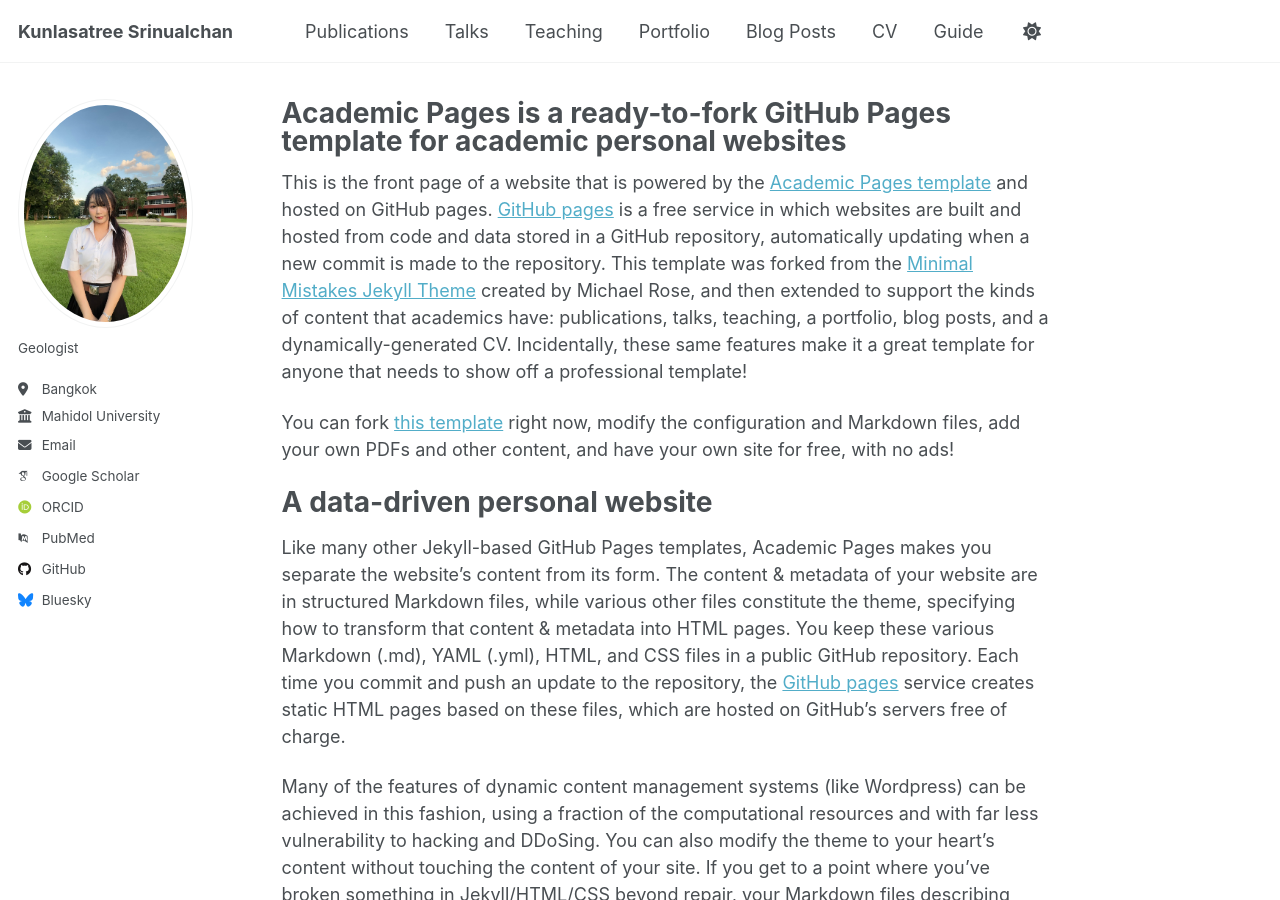
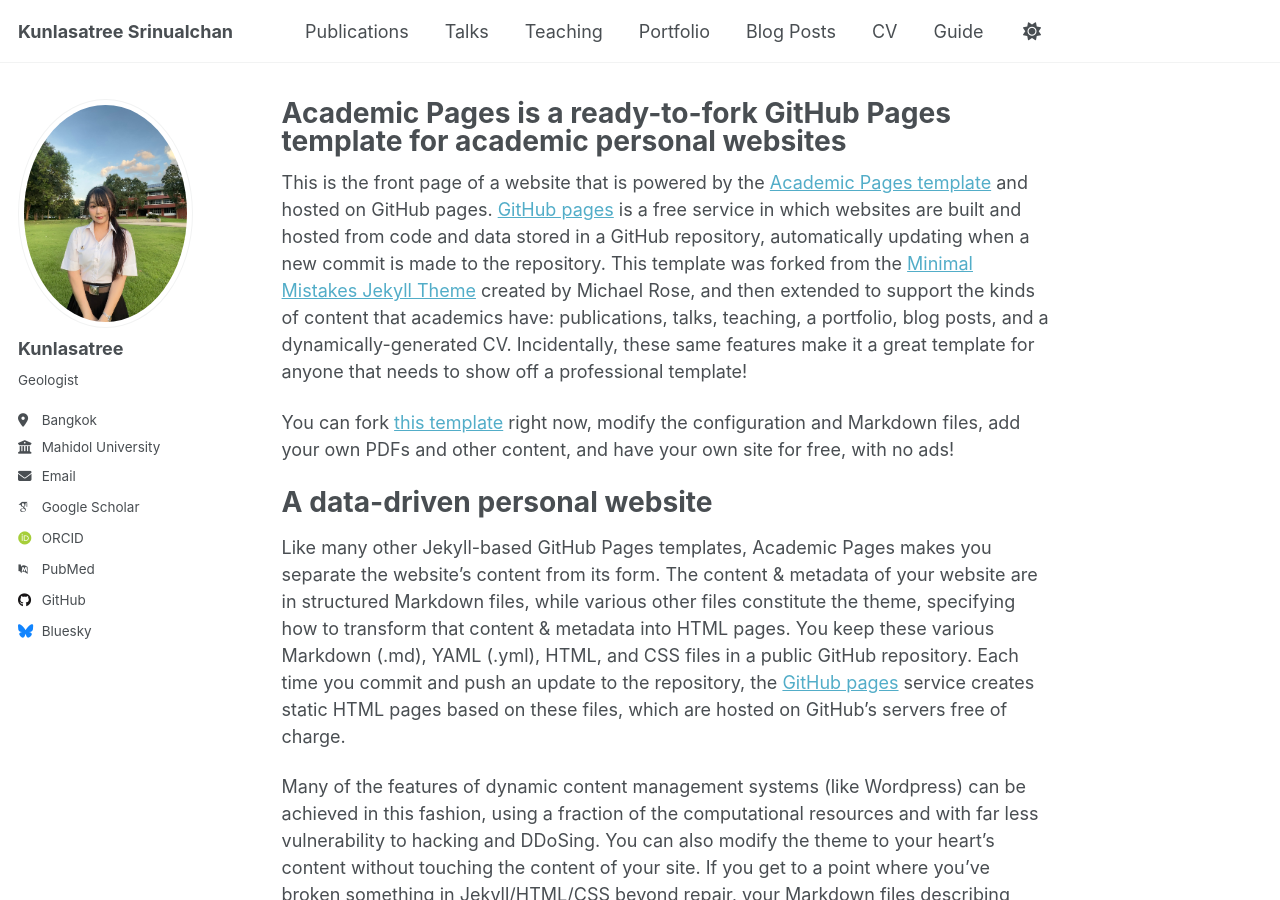
Before and after one commit to kunlasatree2332/kunlasatree2332.github.io, a Jekyll site: the page built from _pages/about.md, in a window 1280 px wide and 900 px high. Built offline with Jekyll 4.4.1, drawn with Linux system fonts in a browser that asks for light colours; some web fonts are replaced; a script that is not in the unit is left out.

Commit message:
Update _config.yml

```diff
--- a/_config.yml
+++ b/_config.yml
@@ -24,7 +24,7 @@ repository               : "academicpages/academicpages.github.io"
 author:
   # Biographic information
   avatar           : "kunlasatree.jpg"
-  name             : ""
+  name             : "Kunlasatree"
   pronouns         : # example: "she/her"
   bio              : "Geologist"
   location         : "Bangkok"
```
